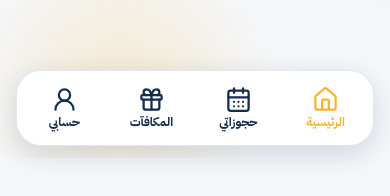
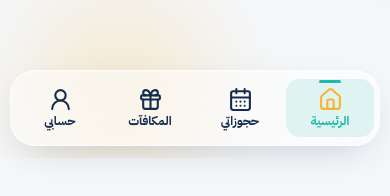
Before and after one commit to khwy1d/Maak, a React (Vite) app: page / in a window 390 px wide. Shown: the part 686-882 px from the top of the page. Built offline with nearby package versions, Linux system fonts and the light colour scheme; no server answers.

Commit message:
Style mobile dock as shared translucent glass navigation

```diff
--- a/src/styles/mobile-app.css
+++ b/src/styles/mobile-app.css
@@ -53,7 +53,7 @@
   .mobile-dock {
     position: fixed !important;
     z-index: 100 !important;
-    inset: auto 16px calc(12px + env(safe-area-inset-bottom)) 16px !important;
+    inset: auto 10px calc(12px + env(safe-area-inset-bottom)) 10px !important;
     width: auto !important;
     min-height: 76px;
     padding: 8px 5px !important;
@@ -61,10 +61,10 @@
     grid-template-columns: repeat(4, minmax(0, 1fr));
     align-items: center;
     gap: 2px !important;
-    border: 1px solid color-mix(in srgb, var(--c-gray) 78%, transparent) !important;
+    border: 1px solid var(--glass-border) !important;
     border-radius: 25px !important;
-    background: var(--surface) !important;
-    box-shadow: 0 8px 28px rgba(20, 44, 78, .16) !important;
+    background: var(--glass) !important;
+    box-shadow: var(--shadow), inset 0 1px 0 color-mix(in srgb, var(--glass-border) 55%, transparent) !important;
     backdrop-filter: blur(18px);
     -webkit-backdrop-filter: blur(18px);
   }
@@ -80,16 +80,17 @@
     border: 0 !important;
     border-radius: 14px !important;
     background: transparent !important;
-    color: var(--c-navy) !important;
+    color: var(--text) !important;
     font-size: .76rem;
     font-weight: 700;
     line-height: 1.25;
   }
-  .mobile-dock a svg { width: 27px; height: 27px; stroke-width: 2; }
-  .mobile-dock a[aria-current="page"] { color: var(--c-gold) !important; }
+  .mobile-dock a { position: relative; text-decoration: none; transition: background-color .2s, color .2s; }
+  .mobile-dock a svg { width: 25px; height: 25px; stroke-width: 2; color: currentColor; }
+  .mobile-dock a[aria-current="page"] { color: var(--c-turquoise) !important; background: color-mix(in srgb, var(--c-turquoise) 12%, transparent) !important; }
+  .mobile-dock a[aria-current="page"]::before { content: ""; position: absolute; top: 1px; width: 22px; height: 3px; border-radius: 999px; background: var(--c-turquoise); }
   .mobile-dock a span { white-space: nowrap; }
   .mobile-dock a.dock-primary { display: none !important; }
-  body:has(.account-card) .mobile-dock { display: none !important; }
   .account-page { padding: 26px 14px 28px; min-height: calc(100vh - 80px); }
   .account-card, .account-dashboard { padding: 20px 16px; border-radius: 22px; }
   .account-dashboard { width: 100%; }
@@ -210,3 +211,16 @@
   .desktop-header { display: block; }
   .mobile-header { display: none; }
 }
+
+
+/* The shared dock uses the same glass treatment on every phone route. */
+@media (max-width: 767px) {
+  .mobile-dock { grid-template-columns: repeat(4, minmax(0, 1fr)) !important; }
+  :root[data-theme="dark"] .mobile-dock a,
+  :root[data-theme="dark"] .mobile-dock a svg { color: var(--c-gold) !important; }
+  :root[data-theme="dark"] .mobile-dock a[aria-current="page"] { color: var(--c-gold) !important; background: color-mix(in srgb, var(--c-turquoise) 18%, transparent) !important; }
+  :root[data-theme="dark"] .mobile-dock a[aria-current="page"]::before { background: var(--c-turquoise); }
+}
+@media (min-width: 768px) {
+  .mobile-dock { display: none !important; }
+}
```
